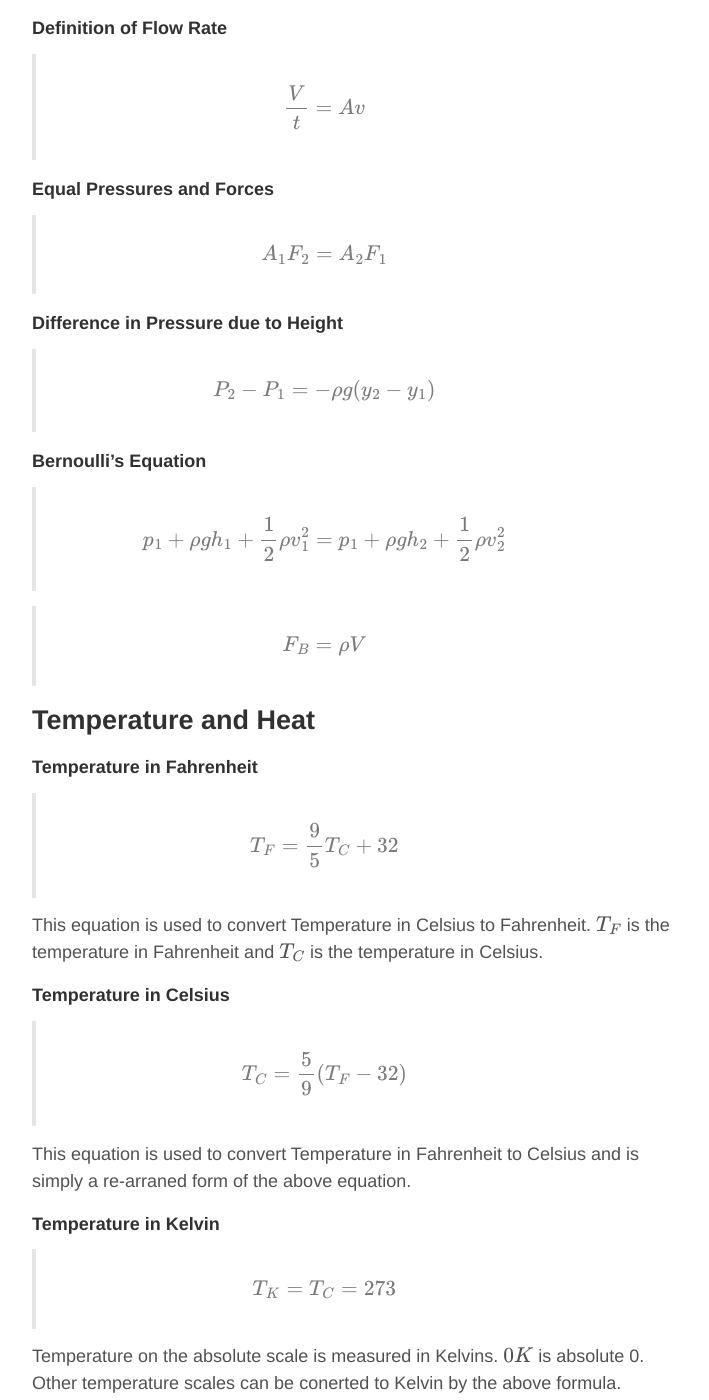
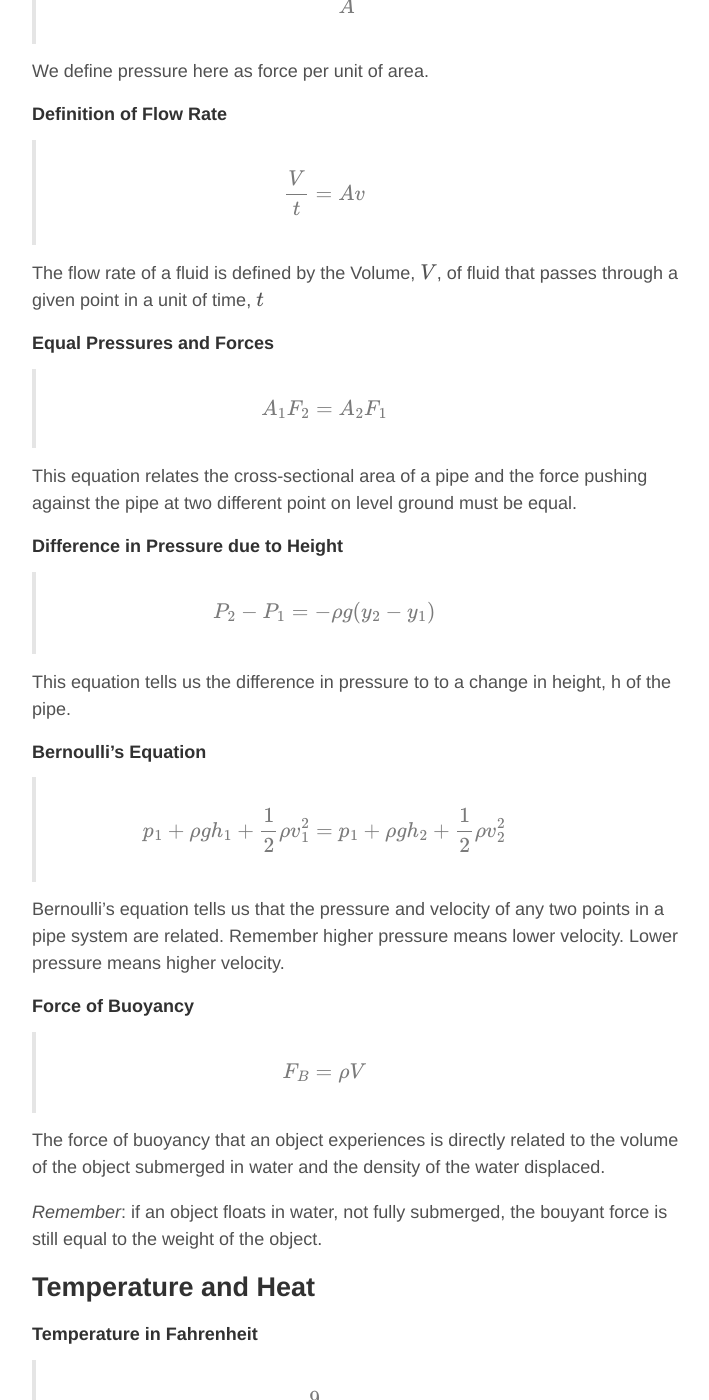
Before and after one commit to ZacBlanco/zacblanco.github.io, a Jekyll site: the page built from _posts/2015-05-10-physics-review.md, in a window 1280 px wide and 1400 px high, scrolled down 14138 px. Shown: the whole window, without its empty margins (284-993 px from the left). Built offline with Jekyll 4.4.1, drawn with Linux system fonts in a browser that asks for light colours; formulas are drawn with MathJax 3; comment, search, counter and statistics services are not loaded; some of the changed text lies outside the part shown.

Commit message:
finished equations for all sections
still have some concepts to go.

```diff
--- a/_posts/2015-05-10-physics-review.md
+++ b/_posts/2015-05-10-physics-review.md
@@ -362,30 +362,47 @@ Simply defining density as amount of mass per unit of volume
 
 ##### Pressure (on Bernoulli's Equation)
 
-> $$ P = P_0 + \rho gh + \frac{1}{2}\rho v^2 $$
+> $$ P = P_0 + \rho gh + $$
+
+The pressure given density of the fluid and changes in height are given by this equation.
 
 ##### Definition of Pressure
 
 > $$ P = \frac{F}{A} $$
 
+We define pressure here as force per unit of area.
+
 ##### Definition of Flow Rate
 
 > $$ \frac{V}{t} = Av $$
+
+The flow rate of a fluid is defined by the Volume, $$ V $$, of fluid that passes through a given point in a unit of time, $$ t $$
 
 ##### Equal Pressures and Forces
 
 > $$ A_1F_2 = A_2F_1 $$
 
+This equation relates the cross-sectional area of a pipe and the force pushing against the pipe at two different point on level ground must be equal.
+
 ##### Difference in Pressure due to Height
 
 > $$ P_2 - P_1 = -\rho g(y_2 - y_1) $$
+
+This equation tells us the difference in pressure to to a change in height, h of the pipe.
 
 ##### Bernoulli's Equation
 
 > $$ p_1 + \rho gh_1 + \frac{1}{2}\rho v^2_1 = p_1 + \rho gh_2 + \frac{1}{2}\rho v^2_2 $$
 
+Bernoulli's equation tells us that the pressure and velocity of any two points in a pipe system are related. Remember higher pressure means lower velocity. Lower pressure means higher velocity.
+
+##### Force of Buoyancy
+
 > $$ F_B = \rho V $$
 
+The force of buoyancy that an object experiences is directly related to the volume of the object submerged in water and the density of the water displaced.
+
+_Remember_: if an object floats in water, not fully submerged, the bouyant force is still equal to the weight of the object.
 
 ## Temperature and Heat
 
```
Also changed, not shown: 9 other files.
